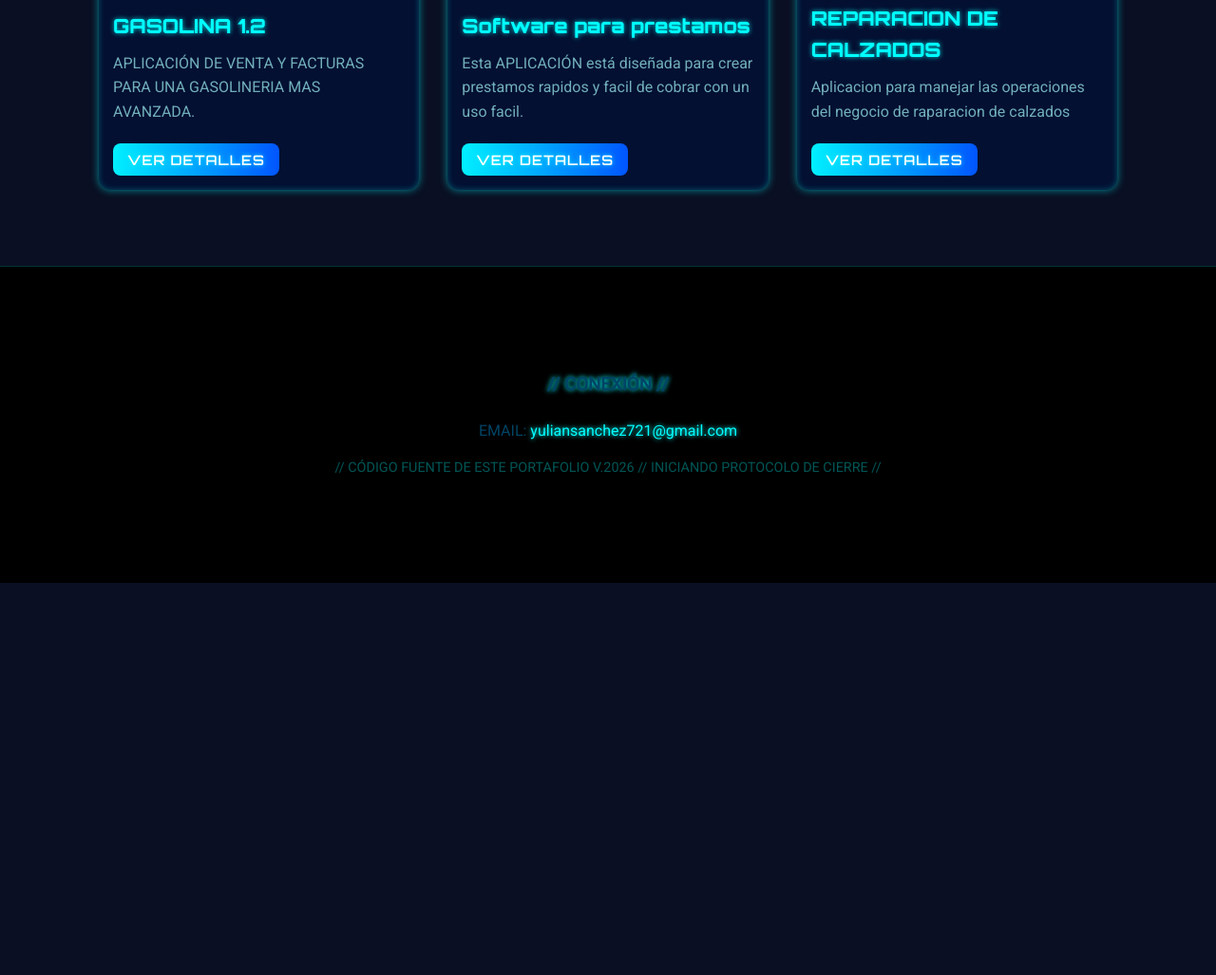
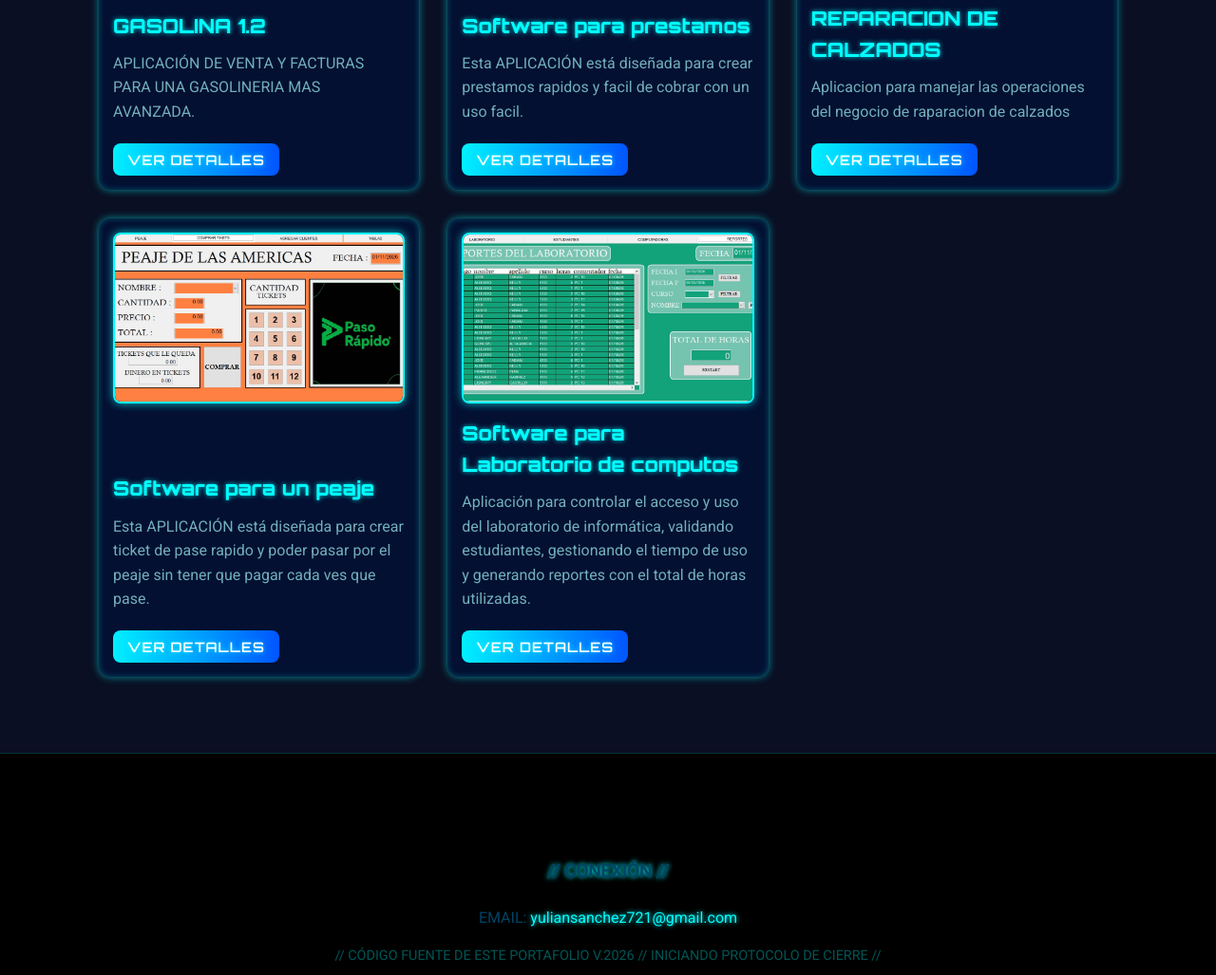
Before and after one commit to yulian0247l/PORTAFOLIO-DEV, a plain HTML site: page index.html in a window 1280 px wide. Shown: the part 2753-3780 px from the top of the page at 95% size. Before the commit the page ends 3367 px from the top, so only its background shows below. Drawn offline with Linux system fonts and the light colour scheme.

Commit message:
Refactor index.html for improved structure and content

```diff
--- a/index.html
+++ b/index.html
@@ -176,6 +176,32 @@ Además de VFP, tengo conocimientos en herramientas complementarias como Excel,
             </div>
         </div>
 
+                   <div class="tarjeta-proyecto"
+     data-images='["IMG/peajecompra.jpg","IMG/peaje.jpg"]'
+     data-title="IMAGENES"
+     data-description="Este proyecto tiene varias imágenes.">
+    <img src="IMG/peajecompra.jpg" alt="Miniatura Proyecto Multi Imagen">
+    <div class="tarjeta-info">
+        <h3>Software para un peaje</h3>
+        <p>Esta APLICACIÓN está diseñada para crear ticket de pase rapido y poder pasar por el peaje sin tener que pagar cada ves que pase.</p>
+        <button class="boton-acento small ver-detalles">VER DETALLES</button>
+    </div>
+</div>
+
+
+                   <div class="tarjeta-proyecto"
+     data-images='["IMG/laboratorioen.jpg","IMG/laboratorioc.jpg","IMG/laboratorior.jpg"]'
+     data-title="IMAGENES"
+     data-description="Este proyecto tiene varias imágenes.">
+    <img src="IMG/laboratorior.jpg" alt="Miniatura Proyecto Multi Imagen">
+    <div class="tarjeta-info">
+        <h3>Software para Laboratorio de computos</h3>
+        <p>Aplicación para controlar el acceso y uso del laboratorio de informática, validando estudiantes, gestionando el tiempo de uso y generando reportes con el total de horas utilizadas.</p>
+        <button class="boton-acento small ver-detalles">VER DETALLES</button>
+    </div>
+</div>
+
+
 
     </div>
 </section>
```
